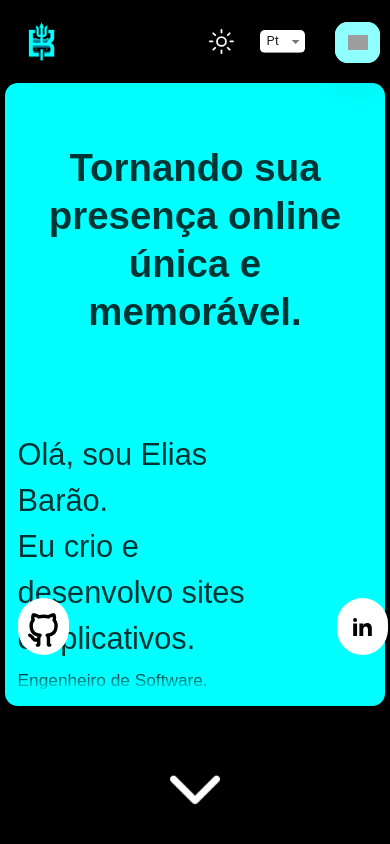
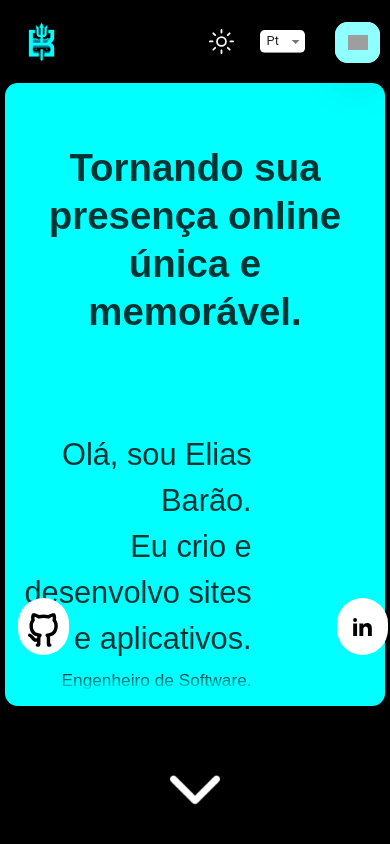
Before and after one commit to httpE2Barao/E2Barao, a Next.js app: page / in a window 390 px wide. Shown: the top 844 px of the page. Built offline with nearby package versions, Linux system fonts and the light colour scheme; grey boxes are pictures that could not be loaded.

Commit message:
invertendo layout da box-main

```diff
--- a/src/app/globals.css
+++ b/src/app/globals.css
@@ -1,8 +1,10 @@
 @tailwind base;
 @tailwind components;
 @tailwind utilities;
+@import url('https://fonts.googleapis.com/css2?family=Rubik:ital,wght@0,300..900;1,300..900&display=swap');
 
 :root {
+  --font-title: 'Rubik', sans-serif;
   list-style-type: none;
   --azul-main: #00FFFF;
   --azul-escuro: #0094FF;
--- a/src/components/home/box-main.tsx
+++ b/src/components/home/box-main.tsx
@@ -33,7 +33,7 @@ export default function BoxMain() {
         <BoxMainPhrase language={language} />
 
         {/* Apresentação */}
-        <div className="flex max-md:flex-col justify-between mt-auto font-extrabold pr-4">
+        <div className="flex flex-row-reverse text-right max-md:flex-col justify-between mt-auto font-extrabold pr-4">
           <span>
             {languageData.map((text, index) => (
               <p key={index} className={`home-abt h-abt-${index} block slideRightSlow w-[60vw]`}>
@@ -44,7 +44,7 @@ export default function BoxMain() {
           </span>
 
           {/* Social Buttons */}
-          <span className="flex flex-row-reverse w-[95%] lg:gap-5 hover:cursor-pointer mt-auto ml-auto py-5 max-md:absolute max-md:justify-between max-md:translate-y-[150px] overflow-hidden">
+          <span className="flex flex-row-reverse justify-end w-[95%] lg:gap-5 hover:cursor-pointer mt-auto mr-auto py-5 max-md:absolute max-md:justify-between max-md:translate-y-[150px] overflow-hidden">
             <div
               className="invert-color-hover min-w-16 bg-white rounded-full px-5 max-sm:w-16 lg:w-[100px] lg:h-[100px] flex items-center"
               onClick={() => window.open('https://www.linkedin.com/in/e2barao/', '_blank')}>
--- a/src/components/home/box-phrase.tsx
+++ b/src/components/home/box-phrase.tsx
@@ -4,8 +4,8 @@ export const BoxMainPhrase = ({language}: {language:string}) => {
   const phraseMainEN = 'Collaboration among people is what makes technology powerful.';
 
   return (
-    <h1 className="slideRight pt-5 px-3 ml-auto max-w-[15em] flex flex-col gap-10 justify-between text-5xl text-[#000000ca] font-bold md:text-6xl 2k:text-6xl 2xl:text-6xl 4k:text-7xl w-full">
-      <span className="main-phrase text-center md:text-right max-md:py-10 leading-tight">
+    <h1 className="slideRight pt-5 px-3 mr-auto max-w-[15em] flex flex-col gap-10 justify-between text-5xl text-[#000000ca] font-bold md:text-6xl 2k:text-6xl 2xl:text-6xl 4k:text-7xl w-full">
+      <span className="main-phrase text-center md:text-left max-md:py-10 leading-tight">
           {language === 'pt-BR' ? phraseMainPT : phraseMainEN}
         <br/>
       </span>
--- a/src/components/home/intro-main.tsx
+++ b/src/components/home/intro-main.tsx
@@ -1,8 +1,11 @@
+"use client"
+import { useTheme } from "../switchers/switchers";
 import ImagemIntroducao from "./intro-img"
 
 const IntroConteiner = () => {
+    const { theme } = useTheme();
     return (
-        <article id="intro" className="intro-conteiner flex flex-row max-lg:flex-col text-white p-5">
+        <article id="intro" className={`${theme=='dark'?'text-white':'text-black'} intro-conteiner flex flex-row max-lg:flex-col p-5`}>
             <ImagemIntroducao />
             <p className="p-10 self-center text-xl leading-relaxed max-lg:translate-y-20">
                 Como um desenvolvedor front-end freelancer, ofereço soluções inovadoras e de alta qualidade para os meus clientes. Minha paixão inabalável pela programação e design me impulsionam a criar experiências excepcionais para os usuários. Cada projeto é uma oportunidade para inovar. Busco constantemente maneiras criativas de resolver problemas e melhorar a experiência do usuário. Abaixo você pode selecionar e ver sobre as minhas experiências detalhadas sobre minha trajetória profissional e pessoal.
```
